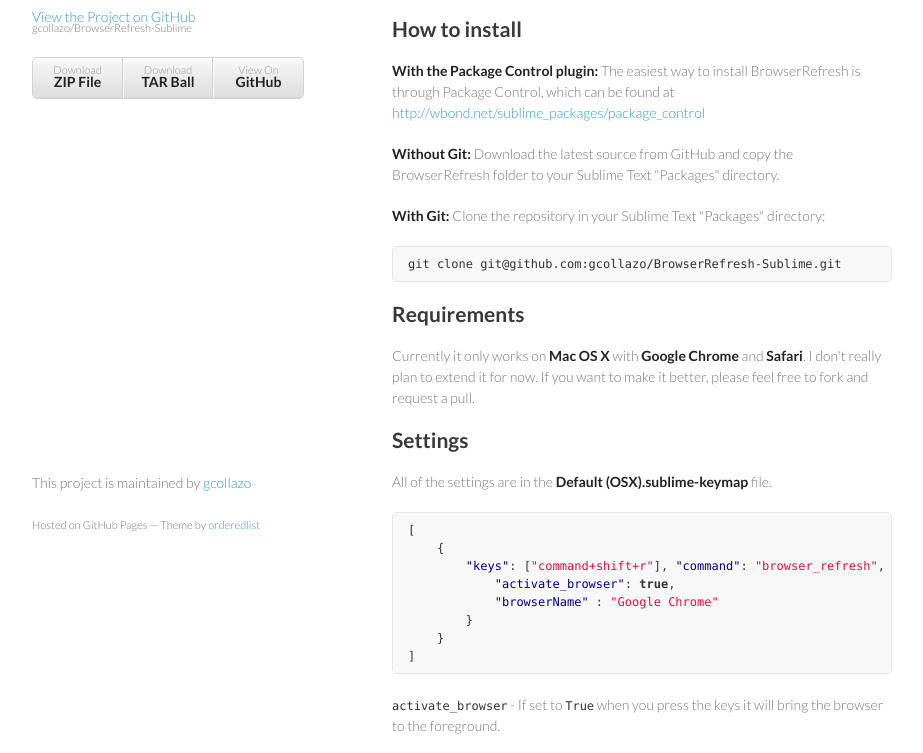
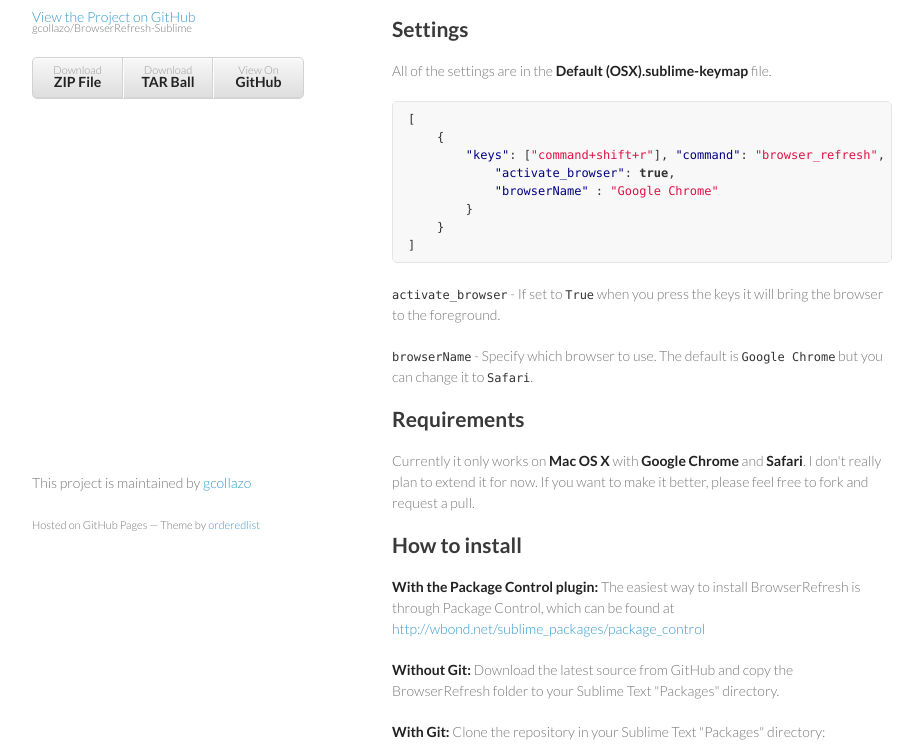
Before and after one commit to gcollazo/BrowserRefresh-Sublime, a plain HTML site: page index.html in a window 1280 px wide. Shown: the part 196-949 px from the top of the page, without its empty margins (178-1101 px from the left). Drawn offline with Linux system fonts and the light colour scheme.

Commit message:
Create gh-pages branch via GitHub

```diff
--- a/index.html
+++ b/index.html
@@ -32,6 +32,28 @@
 
 <p>After installing this plugin you can hit <code>command + shift + r</code> on any window in <strong>Sublime Text 2</strong> and your <strong>Google Chrome</strong> or <strong>Safari</strong> window will come to the foreground <em>(optional)</em> and reload the active tab. If the current file is unsaved, it will be saved before the browser is activated and reloaded.</p>
 
+<h2>Settings</h2>
+
+<p>All of the settings are in the <strong>Default (OSX).sublime-keymap</strong> file.</p>
+
+<div class="highlight"><pre><span class="p">[</span>
+    <span class="p">{</span>
+        <span class="nt">"keys"</span><span class="p">:</span> <span class="p">[</span><span class="s2">"command+shift+r"</span><span class="p">],</span> <span class="nt">"command"</span><span class="p">:</span> <span class="s2">"browser_refresh"</span><span class="p">,</span> <span class="nt">"args"</span><span class="p">:</span> <span class="p">{</span>
+            <span class="nt">"activate_browser"</span><span class="p">:</span> <span class="kc">true</span><span class="p">,</span>
+            <span class="nt">"browserName"</span> <span class="p">:</span> <span class="s2">"Google Chrome"</span>
+        <span class="p">}</span>
+    <span class="p">}</span>
+<span class="p">]</span>
+</pre></div>
+
+<p><code>activate_browser</code> - If set to <code>True</code> when you press the keys it will bring the browser to the foreground.</p>
+
+<p><code>browserName</code> - Specify which browser to use. The default is <code>Google Chrome</code> but you can change it to <code>Safari</code>.</p>
+
+<h2>Requirements</h2>
+
+<p>Currently it only works on <strong>Mac OS X</strong> with <strong>Google Chrome</strong> and <strong>Safari</strong>. I don't really plan to extend it for now. If you want to make it better, please feel free to fork and request a pull.</p>
+
 <h2>How to install</h2>
 
 <p><strong>With the Package Control plugin:</strong> The easiest way to install BrowserRefresh is through Package Control, which can be found at <a href="http://wbond.net/sublime_packages/package_control">http://wbond.net/sublime_packages/package_control</a></p>
@@ -42,31 +64,6 @@
 
 <pre><code>git clone git@github.com:gcollazo/BrowserRefresh-Sublime.git
 </code></pre>
-
-<h2>Requirements</h2>
-
-<p>Currently it only works on <strong>Mac OS X</strong> with <strong>Google Chrome</strong> and <strong>Safari</strong>. I don't really plan to extend it for now. If you want to make it better, please feel free to fork and request a pull.</p>
-
-<h2>Settings</h2>
-
-<p>All of the settings are in the <strong>Default (OSX).sublime-keymap</strong> file.</p>
-
-<div class="highlight">
-<pre><span class="p">[</span>
-    <span class="p">{</span>
-        <span class="nt">"keys"</span><span class="p">:</span> <span class="p">[</span><span class="s2">"command+shift+r"</span><span class="p">],</span> <span class="nt">"command"</span><span class="p">:</span> <span class="s2">"browser_refresh"</span><span class="p">,</span> <span class="nt">"args"</span><span class="p">:</span> <span class="p">{</span>
-            <span class="nt">"activate_browser"</span><span class="p">:</span> <span class="kc">true</span><span class="p">,</span>
-            <span class="nt">"browserName"</span> <span class="p">:</span> <span class="s2">"Google Chrome"</span>
-        <span class="p">}</span>
-    <span class="p">}</span>
-<span class="p">]</span>
-</pre>
-</div>
-
-
-<p><code>activate_browser</code> - If set to <code>True</code> when you press the keys it will bring the browser to the foreground.</p>
-
-<p><code>browserName</code> - Specify which browser to use. The default is <code>Google Chrome</code> but you can change it to <code>Safari</code>.</p>
 
 <h2>License</h2>
 
```
Also changed, not shown: params.json (+1 -1 lines).
